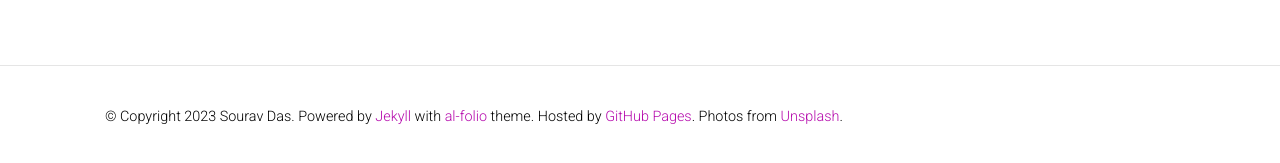
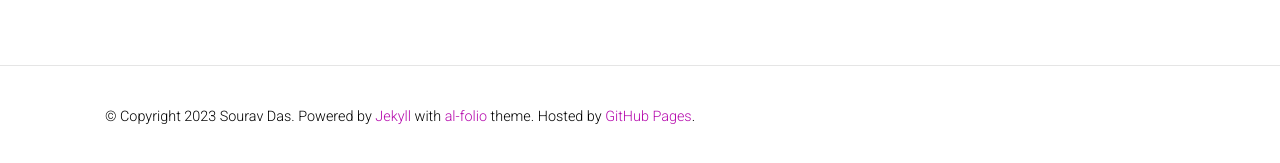
Before and after one commit to souravcipher/souravcipher.github.io, a Jekyll site: the page built from _pages/about.md, in a window 1280 px wide and 1148 px high. Shown: the part 981-1144 px from the top of the window. Built offline with Jekyll 4.4.1, drawn with Linux system fonts in a browser that asks for light colours; full-size pictures stand in for the smaller copies a plugin makes; emoji names are drawn with the system emoji font; comment, search, counter and statistics services are not loaded; a style sheet for code colours, icons or effects is not loaded.

Commit message:
hide footer notes

```diff
--- a/_config.yml
+++ b/_config.yml
@@ -8,11 +8,9 @@ middle_name:
 last_name: Das
 email: souravcipher@gmail.com
 description: > # the ">" symbol means to ignore newlines until "footer_text:"
-  A simple, whitespace theme for academics. Based on [*folio](https://github.com/bogoli/-folio) design.
 footer_text: >
   Powered by <a href="https://jekyllrb.com/" target="_blank">Jekyll</a> with <a href="https://github.com/alshedivat/al-folio">al-folio</a> theme.
   Hosted by <a href="https://pages.github.com/" target="_blank">GitHub Pages</a>.
-  Photos from <a href="https://unsplash.com" target="_blank">Unsplash</a>.
 keywords: jekyll, jekyll-theme, academic-website, portfolio-website  # add your own keywords or leave empty
 
 lang: en # the language of your site (for example: en, fr, cn, ru, etc.)
```
